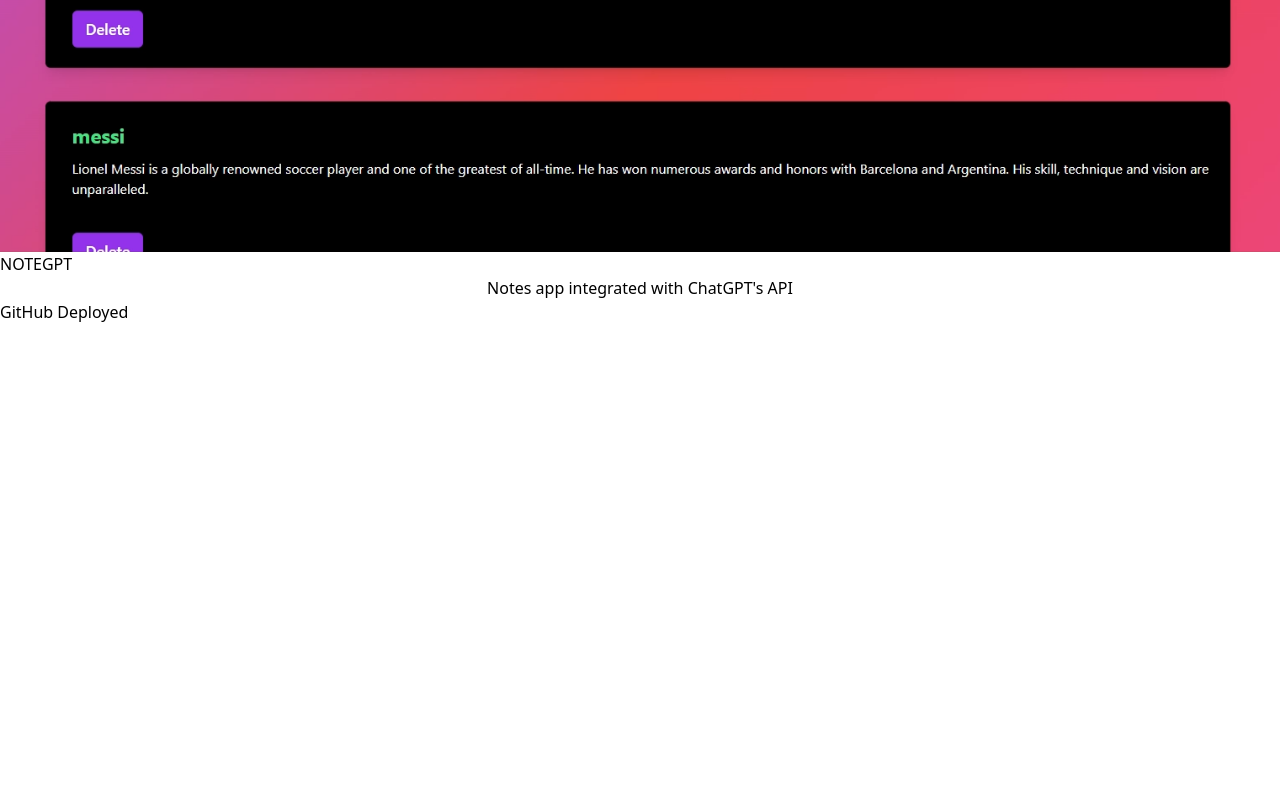
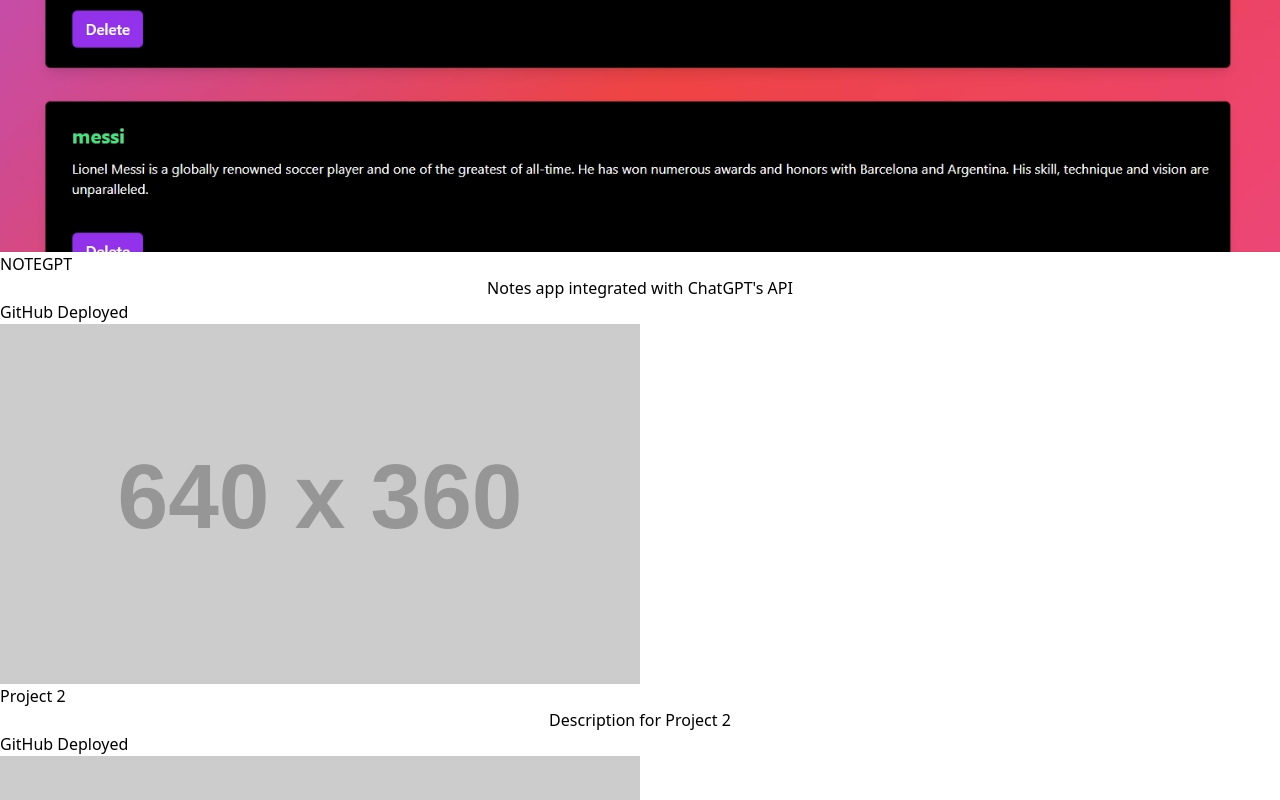
Before and after one commit to Adarsreg/portfolio, a React (Vite) app in the folder p-portfolio/: page / in a window 1280 px wide. Shown: the part 1458-2258 px from the top of the page. Before the commit the page ends 1782 px from the top, so only its background shows below. Built offline with nearby package versions, Linux system fonts and the light colour scheme.

Commit message:
mapped projects

```diff
--- a/p-portfolio/src/components/Works.jsx
+++ b/p-portfolio/src/components/Works.jsx
@@ -1,20 +1,27 @@
 import React from 'react';
 import ProjectCard from '../layouts/Projectcard';
-import notegpt from '../images/notegpt.png';
+import projects from '../data/projects';
 
 const Works = () => {
     return (
         <div className="bg-slate-900 py-10 rounded-3xl mx-auto max-w-6xl shadow-lg">
             <div className="max-w-2xl mx-auto">
-                <p className="-mt-15 lg:text-2xl my-20 text-purple-500 mt-10 font-semibold text-center text-2xl">Here are some of my projects...</p>
-
-                <ProjectCard
-                    title="NOTEGPT"
-                    description="Notes app integrated with ChatGPT's API"
-                    imageUrl={notegpt}
-                    liveUrl=""
-                    sourceUrl="https://github.com/Adarsreg/Notegpt"
-                />
+                <p className="-mt-15 lg:text-2xl my-20 text-purple-500 mt-10 font-semibold text-center text-2xl">
+                    Here are some of my projects...
+                </p>
+                <div className="space-y-6">
+                    {projects.map((project) => (
+                        <div className="mb-6" key={project.title}>
+                            <ProjectCard
+                                title={project.title}
+                                description={project.description}
+                                imageUrl={project.imageUrl}
+                                liveUrl={project.liveUrl}
+                                sourceUrl={project.sourceUrl}
+                            />
+                        </div>
+                    ))}
+                </div>
             </div>
         </div>
     );
--- /dev/null
+++ b/p-portfolio/src/data/projects.js
@@ -0,0 +1,34 @@
+import notegpt from '../images/notegpt.png'
+
+const projects = [
+    {
+        title: "NOTEGPT",
+        description: "Notes app integrated with ChatGPT's API",
+        imageUrl: notegpt,
+        liveUrl: "", // Add the live URL for the project here
+        sourceUrl: "https://github.com/Adarsreg/Notegpt"
+    },
+    {
+        title: "Project 2",
+        description: "Description for Project 2",
+        imageUrl: "https://via.placeholder.com/640x360.png?text=Placeholder+Image",
+        liveUrl: "", // Add the live URL for the project here
+        sourceUrl: ""
+    },
+    {
+        title: "Project 3",
+        description: "Description for Project 3",
+        imageUrl: "https://via.placeholder.com/640x360.png?text=Placeholder+Image",
+        liveUrl: "", // Add the live URL for the project here
+        sourceUrl: ""
+    },
+    {
+        title: "Project 4",
+        description: "Description for Project 4",
+        imageUrl: "https://via.placeholder.com/640x360.png?text=Placeholder+Image",
+        liveUrl: "", // Add the live URL for the project here
+        sourceUrl: ""
+    }
+];
+
+export default projects;
```
